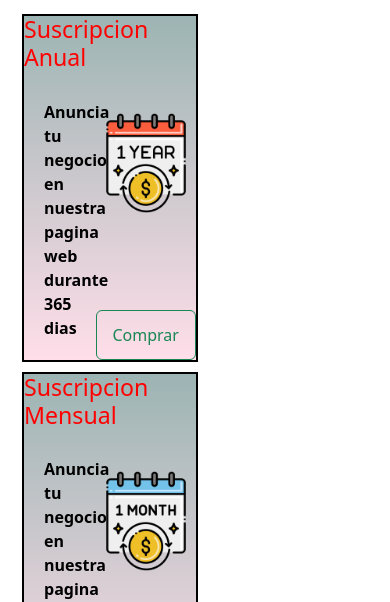
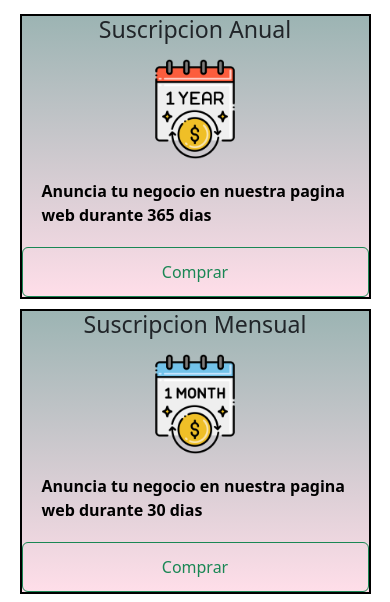
Before and after one commit to JuanCampoy/entornoAgricola-campoy, a plain HTML site: page pages/servicios.html in a window 390 px wide. Shown: the part 224-826 px from the top of the page. Drawn offline with nearby package versions, Linux system fonts and the light colour scheme.

Commit message:
mejora de pagina servicios se agrego grid y mediaqueries

```diff
--- a/pages/servicios.html
+++ b/pages/servicios.html
@@ -88,7 +88,7 @@
   </header>
 
 
-  <main    >
+  <main   >
 
     <!-- Carrusell horizontal para pantallas pequeñas -->
     <div id="carouselExampleControls" class="carousel slide .d-lg-none .d-xl-block carousel-horzontal " data-bs-ride="carousel">
@@ -113,7 +113,7 @@
 
     <h2>Servicios</h2>
 
-    <section class="container" >
+    <section >
 
       <div class="tarjeta-servicio"> <!-- Sub Anual  -->
         <h3>Suscripcion Anual</h3>
@@ -140,7 +140,7 @@
 
       <div class="tarjeta-servicio"> <!-- difusion revista y web  -->
         <h3>Difusion</h3>
-        <p>Agrega un apartado en nuestra revista en la seccion de difusiones para que la genete se entere y tambien se publica periodicamente en redes sociales y asides de nuestra pagina web</p>
+        <p>Anunciate en la seccion de difusiones y en nuestras redes sociales y pagina web</p>
         <img src="../assets/img/page-servicios/difusion.png" alt="imagen Suscripcion Anual">
         <button type="button" class="btn btn-outline-success">Comprar</button>
 
--- a/scss/pages/page-servicios.scss
+++ b/scss/pages/page-servicios.scss
@@ -4,7 +4,7 @@
     margin: 10px 10px 0;
     border: 2px black   solid;
     height:auto;
-    width: 48%;
+    width: 40%;
 
 
     display: grid;
@@ -41,9 +41,12 @@
     }
 }
 
+
+
 main > section  {
     display: flex;
     flex-wrap: wrap;
+    justify-content: center;
 
 
 }
@@ -53,6 +56,106 @@ footer{
 }
 
 
-@media (max-width: 600px) {
-    h3{color: red;}
+@media (max-width: 767px) {
+
+    .tarjeta-servicio {
+
+        margin: 10px 10px 0;
+        border: 2px black   solid;
+        height:auto;
+        width: 90%;
+
+
+        display: grid;
+
+        grid-template-columns: 1fr 1fr 1fr;
+        grid-template-rows:    auto auto auto  ;
+
+        grid-template-areas:    "titulo titulo icono-servicio"
+                                "contenido contenido icono-servicio"
+                                "contenido contenido boton ";
+
+        h3{
+            grid-area: titulo;
+            display: block;
+            justify-content: end;
+        }
+        p{
+            grid-area: contenido;
+            margin: 20px;
+            justify-content: center;
+            align-items: center;
+        }
+        img{
+
+            width: 100px;
+            grid-area: icono-servicio;
+            display: block;
+            margin: auto;
+
+        }
+        button{
+            grid-area: boton;
+            height: 50px;
+        }
+    }
+
+    main > section  {
+        justify-content: center;
+
+
+    }
 }
+
+@media (max-width: 767px) {
+
+    .tarjeta-servicio {
+
+        margin: 10px 10px 0;
+        border: 2px black   solid;
+        height:auto;
+        width: 90%;
+
+
+        display: grid;
+
+        grid-template-columns: 1fr ;
+        grid-template-rows:    auto auto auto auto ;
+
+        grid-template-areas:    "titulo "
+                                "icono-servicio"
+                                "contenido"
+                                "boton";
+
+        h3{
+            grid-area: titulo;
+            margin: auto;
+            text-align: center;
+            padding-bottom: 15px;
+        }
+        p{
+            grid-area: contenido;
+            margin: 20px;
+            justify-content: center;
+            align-items: center;
+        }
+        img{
+
+            width: 100px;
+            grid-area: icono-servicio;
+            display: block;
+            margin: auto;
+
+        }
+        button{
+            grid-area: boton;
+            height: 50px;
+        }
+    }
+
+    main > section  {
+        justify-content: center;
+
+
+    }
+}
```
Also changed, not shown: css/style.css, 2 other files.
